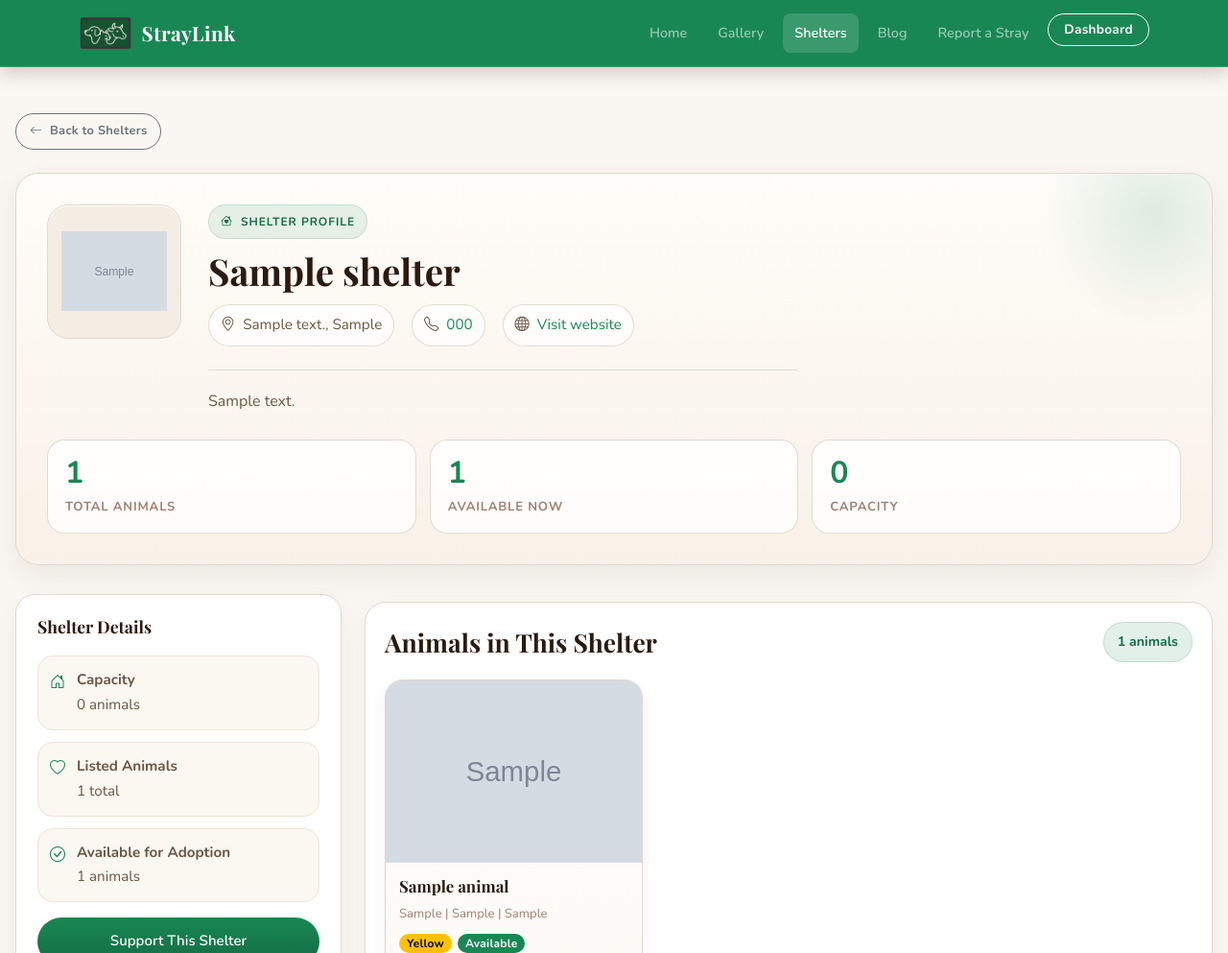
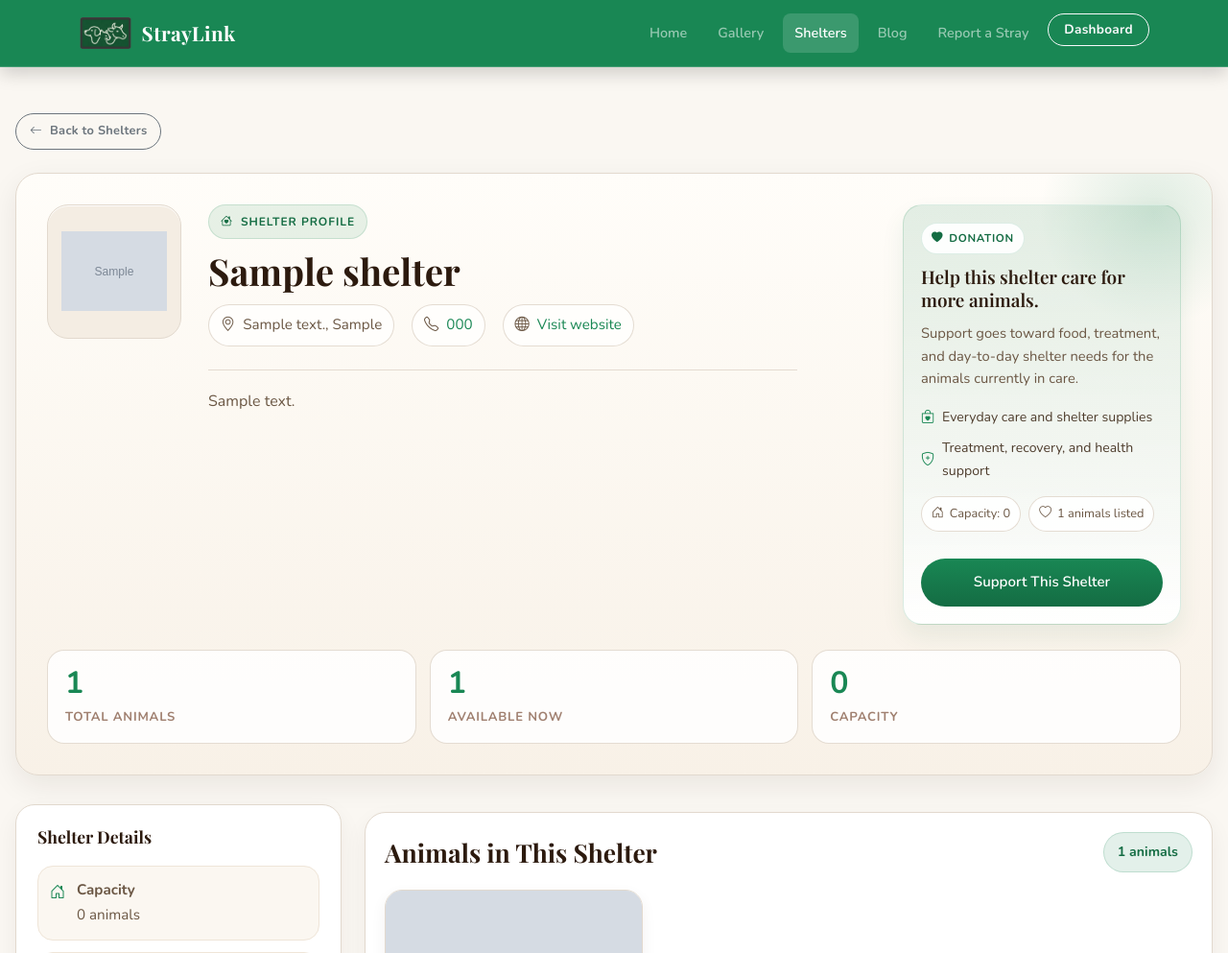
Before and after one commit to Stress-Haze/straylink, a PHP site: page /pages/shelter.php?id=1 in a window 1280 px wide. Shown: the top 993 px of the page at 96% size. Run offline with PHP 8.4, Linux system fonts and the light colour scheme; the visitor is signed in with stand-in values (Sample User, id 1); tables that the repository leaves empty or names only in its code hold one stand-in row (values such as "Sample post"); grey boxes marked "Sample" are stand-in pictures.

Commit message:
shelter dono card

```diff
--- a/pages/shelter.php
+++ b/pages/shelter.php
@@ -170,6 +170,86 @@ $has_map = !empty($shelter['latitude']) && !empty($shelter['longitude']);
         .shelter-header-info {
             flex: 1 1 420px;
             max-width: 760px;
+        }
+
+        .shelter-donation-card {
+            flex: 0 1 290px;
+            min-width: 260px;
+            background: linear-gradient(180deg, rgba(25, 135, 84, 0.12) 0%, rgba(255, 255, 255, 0.96) 100%);
+            border: 1px solid rgba(25, 135, 84, 0.16);
+            border-radius: 20px;
+            padding: 18px;
+            box-shadow: 0 12px 24px rgba(20, 108, 67, 0.08);
+            align-self: stretch;
+            display: flex;
+            flex-direction: column;
+            gap: 12px;
+        }
+
+        .shelter-donation-card .mini-tag {
+            display: inline-flex;
+            align-items: center;
+            gap: 6px;
+            width: fit-content;
+            background: rgba(255, 255, 255, 0.9);
+            color: #146c43;
+            border: 1px solid rgba(25, 135, 84, 0.14);
+            border-radius: 999px;
+            padding: 6px 10px;
+            font-size: 0.72rem;
+            font-weight: 800;
+            letter-spacing: 0.06em;
+            text-transform: uppercase;
+        }
+
+        .shelter-donation-card h3 {
+            margin: 0;
+            font-size: 1.18rem;
+            line-height: 1.25;
+            color: #2c1a0e;
+        }
+
+        .shelter-donation-card p {
+            margin: 0;
+            color: #6b5744;
+            line-height: 1.6;
+            font-size: 0.92rem;
+        }
+
+        .donation-points {
+            display: grid;
+            gap: 8px;
+            margin: 4px 0 2px;
+        }
+
+        .donation-points span {
+            display: flex;
+            align-items: center;
+            gap: 8px;
+            color: #4e3d2d;
+            font-size: 0.88rem;
+        }
+
+        .donation-points i {
+            color: #198754;
+        }
+
+        .donation-meta {
+            display: flex;
+            flex-wrap: wrap;
+            gap: 8px;
+        }
+
+        .donation-meta span {
+            display: inline-flex;
+            align-items: center;
+            gap: 6px;
+            background: rgba(255, 255, 255, 0.88);
+            border: 1px solid rgba(226, 217, 206, 0.9);
+            border-radius: 999px;
+            padding: 7px 10px;
+            font-size: 0.8rem;
+            color: #6b5744;
         }
 
         .shelter-header-info h1 {
@@ -514,6 +594,11 @@ $has_map = !empty($shelter['latitude']) && !empty($shelter['longitude']);
                 gap: 20px;
             }
 
+            .shelter-donation-card {
+                width: 100%;
+                min-width: 0;
+            }
+
             .shelter-header-info h1 {
                 font-size: 1.5rem;
             }
@@ -589,6 +674,24 @@ $has_map = !empty($shelter['latitude']) && !empty($shelter['longitude']);
                     </div>
                 <?php endif; ?>
             </div>
+            <div class="shelter-donation-card">
+                <div class="mini-tag"><i class="bi bi-heart-fill"></i> Donation</div>
+                <h3>Help this shelter care for more animals.</h3>
+                <p>Support goes toward food, treatment, and day-to-day shelter needs for the animals currently in care.</p>
+                <div class="donation-points">
+                    <span><i class="bi bi-bag-heart"></i> Everyday care and shelter supplies</span>
+                    <span><i class="bi bi-shield-plus"></i> Treatment, recovery, and health support</span>
+                </div>
+                <div class="donation-meta">
+                    <span><i class="bi bi-house-door"></i> Capacity: <?= (int)($shelter['capacity'] ?? 0) ?></span>
+                    <span><i class="bi bi-heart"></i> <?= (int)($shelter['total_animals'] ?? 0) ?> animals listed</span>
+                </div>
+                <?php if ((int)($payment_summary['active_methods'] ?? 0) > 0): ?>
+                    <a href="donate.php?shelter_id=<?= $shelter_id ?>" class="donate-button">Support This Shelter</a>
+                <?php else: ?>
+                    <p class="small text-muted mb-0">Donation methods will appear here once the shelter adds them.</p>
+                <?php endif; ?>
+            </div>
         </div>
 
         <div class="shelter-stats">
@@ -634,9 +737,6 @@ $has_map = !empty($shelter['latitude']) && !empty($shelter['longitude']);
                         </div>
                     </div>
                 </div>
-                <?php if ((int)($payment_summary['active_methods'] ?? 0) > 0): ?>
-                    <a href="donate.php?shelter_id=<?= $shelter_id ?>" class="donate-button">Support This Shelter</a>
-                <?php endif; ?>
             </div>
 
             <?php if ($has_map): ?>
```
